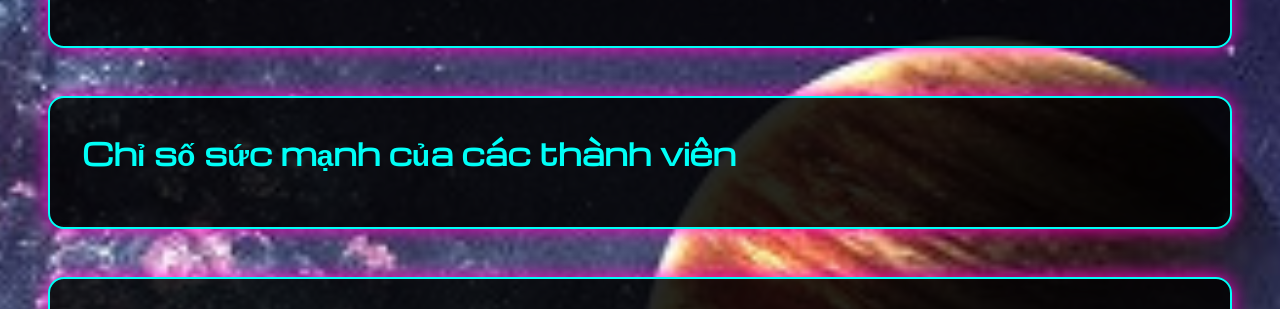
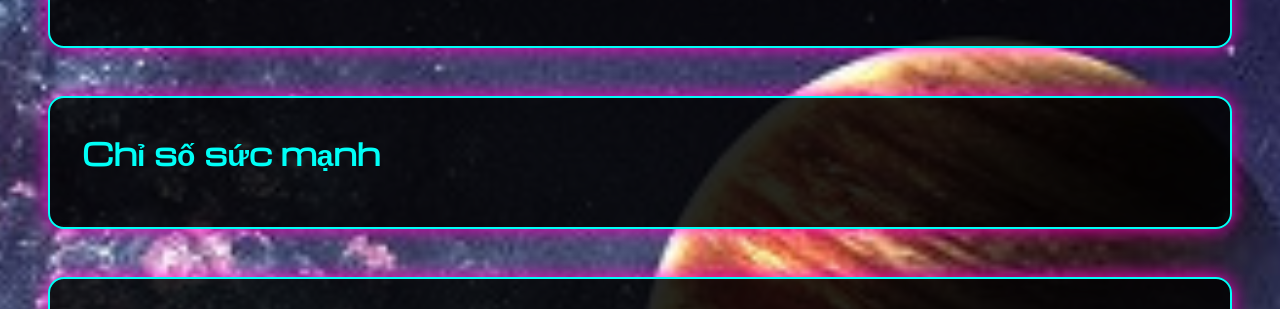
Before and after one commit to NgHngHair/Nguyen-Hong-Hai, a plain HTML site: page index.html in a window 1280 px wide. Shown: the part 3580-3889 px from the top of the page. Drawn offline with nearby package versions, Linux system fonts and the light colour scheme.

Commit message:
change html file

```diff
--- a/index.html
+++ b/index.html
@@ -147,7 +147,7 @@
 	    <h3 style="font-size: 30px"><span style="display: block; margin-bottom: 20px;"><b>Ước mơ</b></span></h3>
 	</section>
 	<section id="chisosucmanh" class="mb-12 p-8 rounded-2xl">
-	    <h3 style="font-size: 30px"><span style="display: block; margin-bottom: 20px;"><b>Chỉ số sức mạnh của các thành viên</b></span></h3>
+	    <h3 style="font-size: 30px"><span style="display: block; margin-bottom: 20px;"><b>Chỉ số sức mạnh</b></span></h3>
 	</section>
 	<section id="thanhvienkhac" class="mb-12 p-8 rounded-2xl">
 	    <h3 style="font-size: 30px"><span style="display: block; margin-bottom: 20px;"><b>Thành viên khác</b></span></h3>
```
